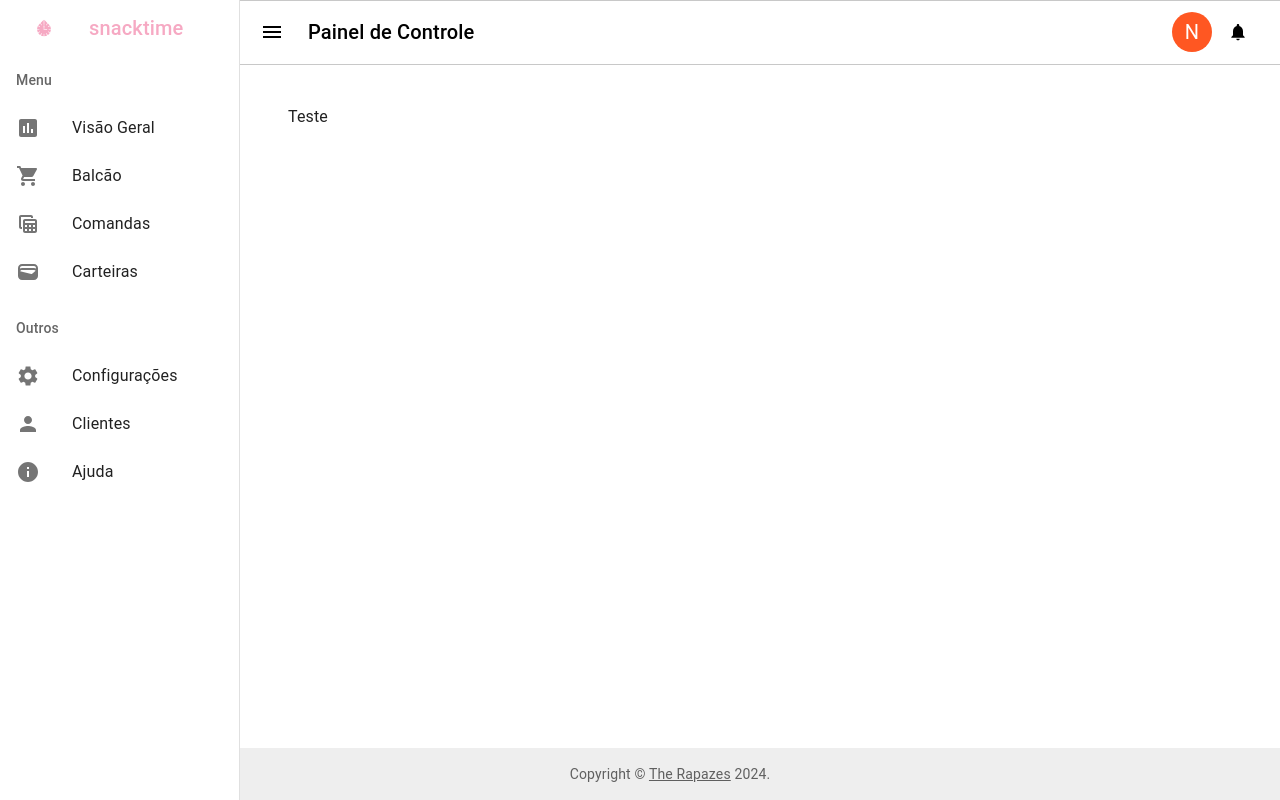
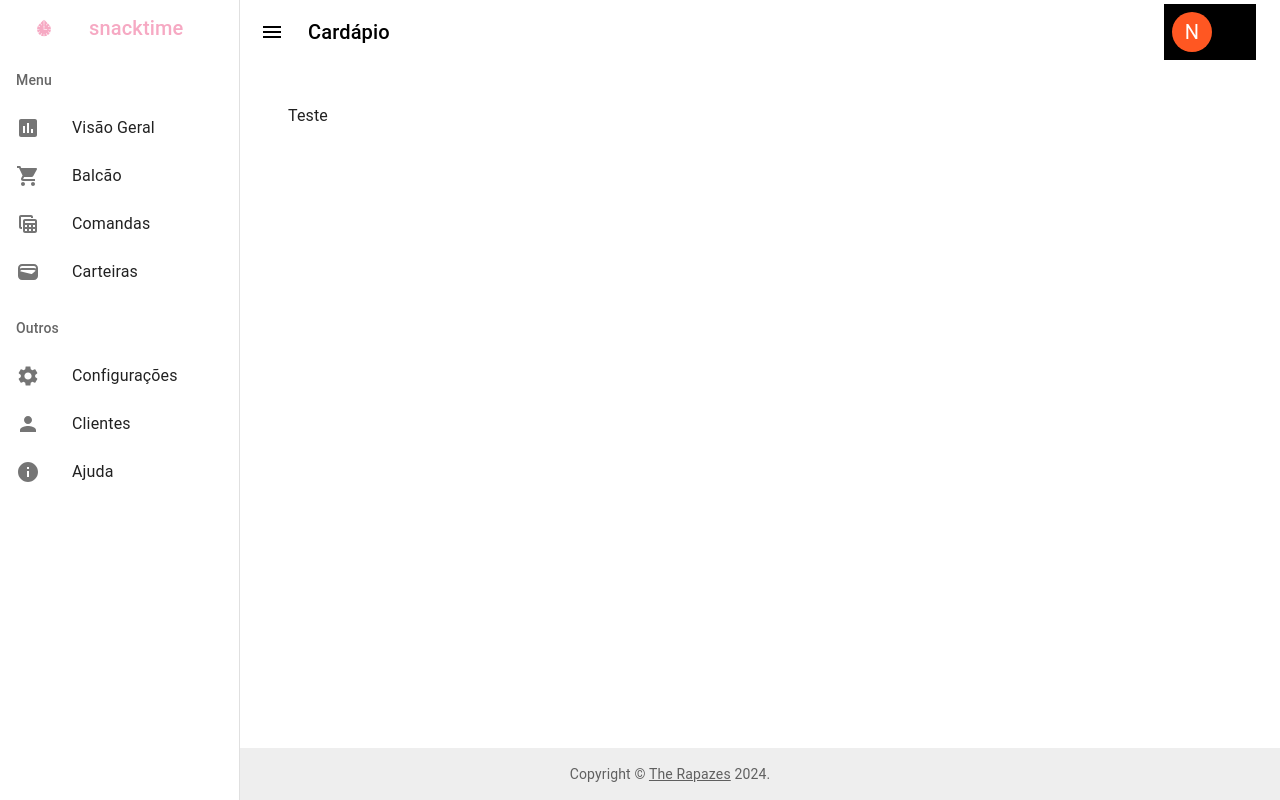
Before and after one commit to mateusback/deploy-erp-pi, a React (Create React App) app: page /painel-controle in a window 1280 px wide. Built offline with nearby package versions, Linux system fonts and the light colour scheme.

Commit message:
feat: alterar o título do sistema e a logo.

```diff
--- a/public/index.html
+++ b/public/index.html
@@ -2,14 +2,14 @@
 <html lang="en">
   <head>
     <meta charset="utf-8" />
-    <link rel="icon" href="%PUBLIC_URL%/favicon.ico" />
+    <link rel="icon" href="/src/components/Img/logo.ico" />
     <meta name="viewport" content="width=device-width, initial-scale=1" />
     <meta name="theme-color" content="#000000" />
     <meta
       name="description"
       content="Web site created using create-react-app"
     />
-    <link rel="apple-touch-icon" href="%PUBLIC_URL%/logo192.png" />
+    <link rel="apple-touch-icon" href="/src/components/Img/logo.svg" />
     <!--
       manifest.json provides metadata used when your web app is installed on a
       user's mobile device or desktop. See https://developers.google.com/web/fundamentals/web-app-manifest/
@@ -24,7 +24,7 @@
       work correctly both with client-side routing and a non-root public URL.
       Learn how to configure a non-root public URL by running `npm run build`.
     -->
-    <title>React App</title>
+    <title>Snacktime</title>
   </head>
   <body>
     <noscript>You need to enable JavaScript to run this app.</noscript>
--- a/src/components/SideBar/Sidebar.css
+++ b/src/components/SideBar/Sidebar.css
@@ -0,0 +1,3 @@
+.teste{
+    background-color: #000;
+}
--- a/src/components/SideBar/Sidebar.jsx
+++ b/src/components/SideBar/Sidebar.jsx
@@ -10,6 +10,7 @@ import { Box } from '@mui/material';
 // Import de Icones
 import { Info, InsertChart, Person, Settings, ShoppingCart, TableView, Wallet } from '@mui/icons-material';
 //Import interno
+import sidebar from './Sidebar.css'
 import LogoSVG from '../Img/logo.svg'
 
 const Sidebar = ({ isOpen }) => {
--- a/src/components/header/Header.css
+++ b/src/components/header/Header.css
@@ -2,7 +2,7 @@
     background-color: transparent !important;
     color: black !important;
     transition: margin-left 0.3s, width 0.3s;
-    border-bottom: solid 1px #c8c8c8 !important;
+    border-bottom: solid 0px #c8c8c8 !important;
     box-shadow: none !important;
 }
 
--- a/src/components/header/Header.jsx
+++ b/src/components/header/Header.jsx
@@ -21,7 +21,7 @@ const Header = ({ isSidebarOpen, toggleSidebar }) => {
                     <Menu />
                 </IconButton>
                 <Typography variant="h6" noWrap sx={{ flexGrow: 1 }}>
-                    Painel de Controle
+                   Cardápio
                 </Typography>
 
                 <div className='teste'>
```
Also changed, not shown: src/components/Img/logo.svg, 1 other file (tests, documents, lock files or other folders).
